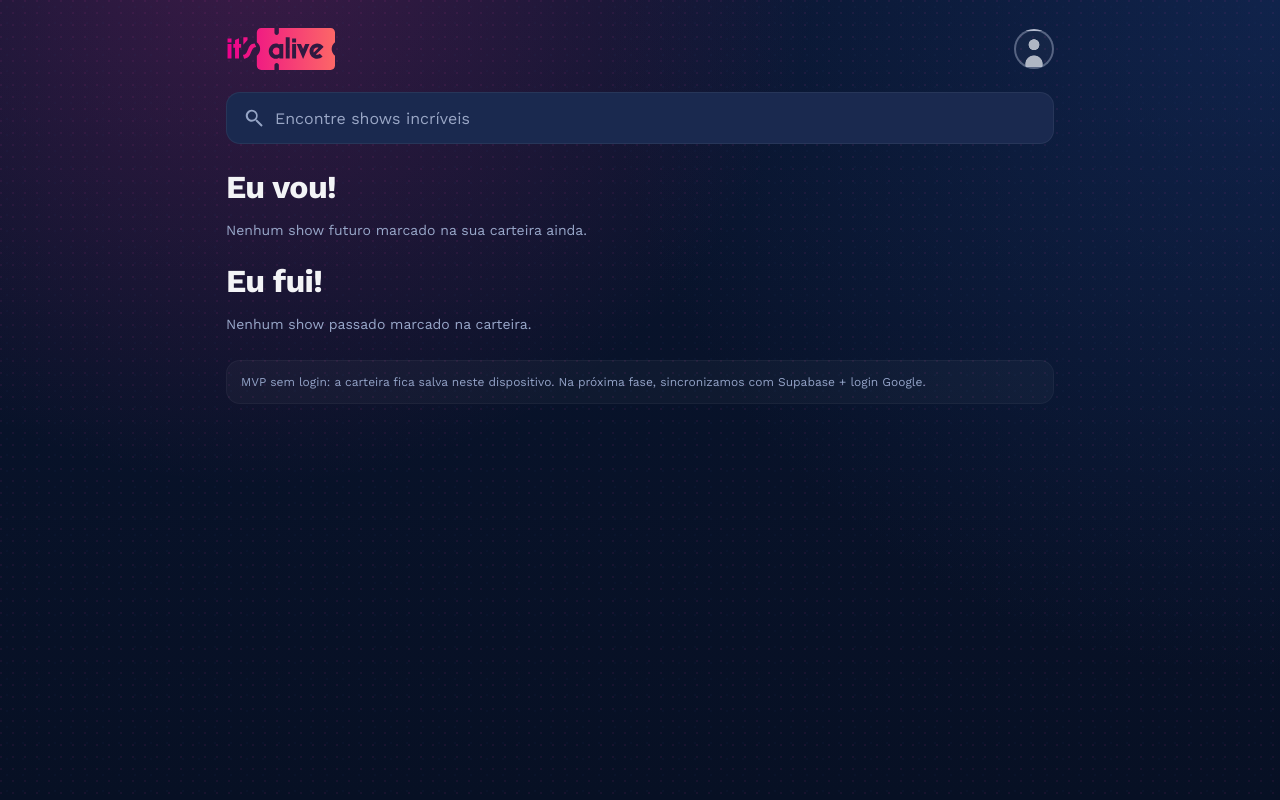
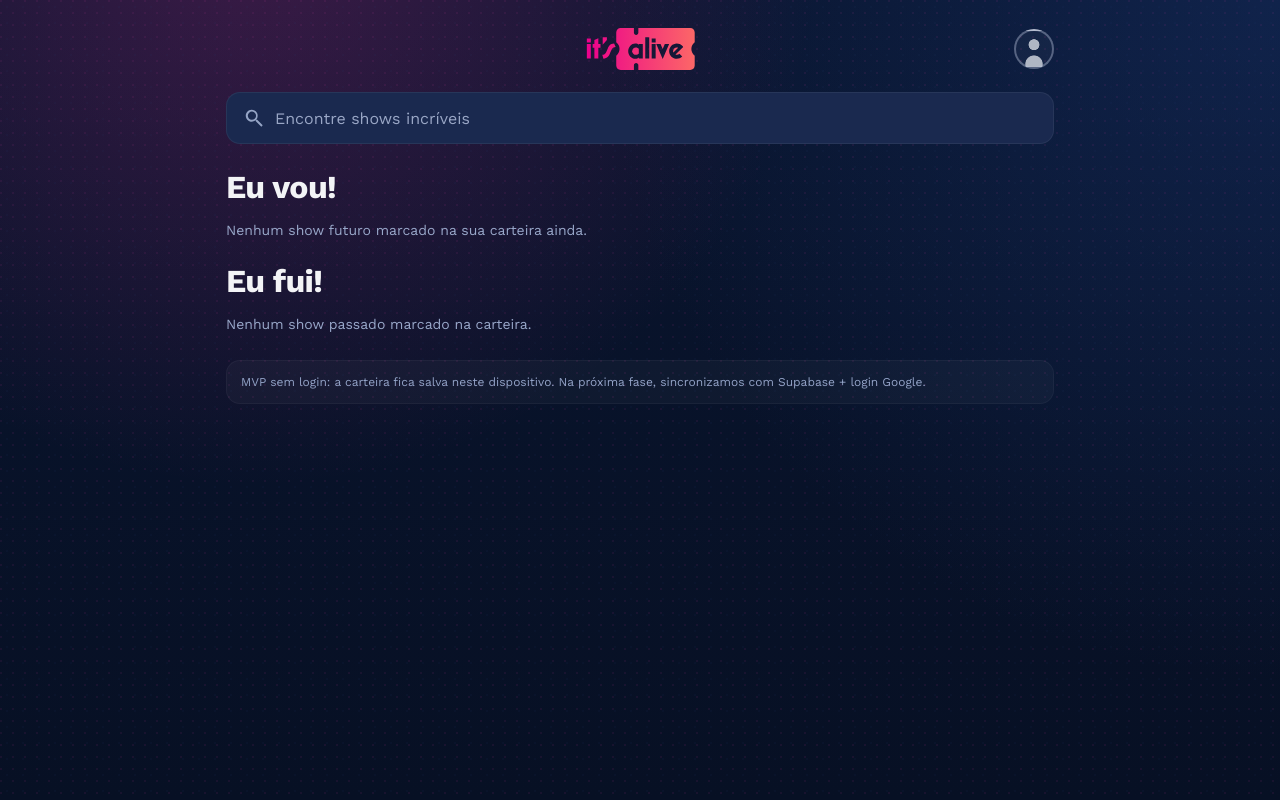
Before and after one commit to walterdarcie/its-alive-webapp-codex, a Next.js app: page / in a window 1280 px wide. Built offline with nearby package versions, Linux system fonts and the light colour scheme.

Commit message:
style: center topbar logo at fixed brand size

```diff
--- a/app/globals.css
+++ b/app/globals.css
@@ -80,19 +80,23 @@ input {
 }
 
 .topbar {
-  display: flex;
+  display: grid;
+  grid-template-columns: 40px 1fr 40px;
   align-items: center;
-  justify-content: space-between;
   gap: 16px;
   margin-bottom: 22px;
 }
 
 .brandLogo {
-  width: auto;
+  grid-column: 2;
+  justify-self: center;
+  width: 110px;
   height: 42px;
 }
 
 .avatarStub {
+  grid-column: 3;
+  justify-self: end;
   width: 40px;
   height: 40px;
   border-radius: 999px;
```
